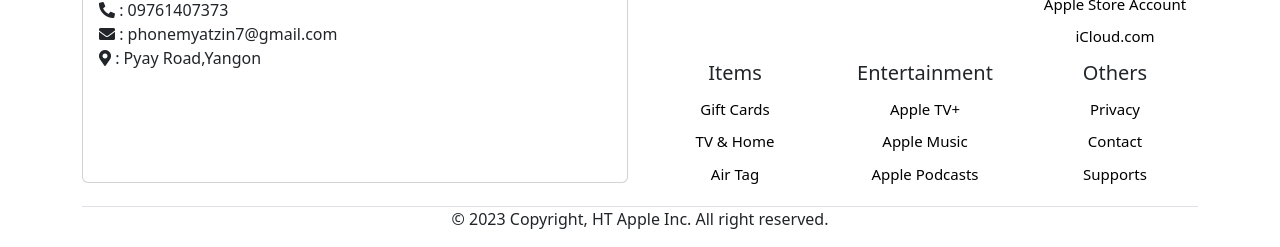
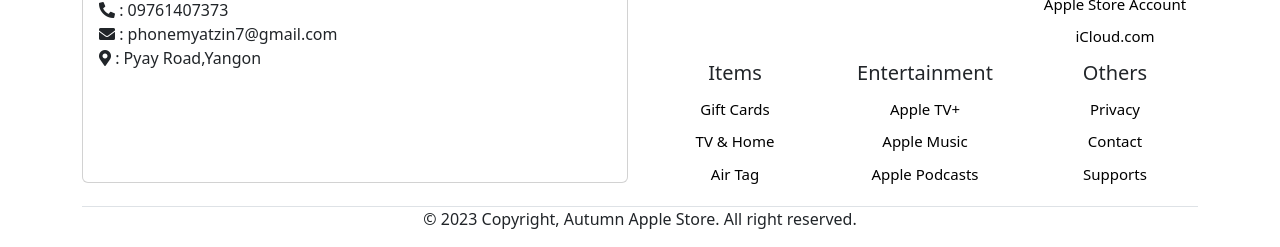
Before and after one commit to phonemyatzin7/autumn165applestore, a plain HTML site: page index.html in a window 1280 px wide. Shown: the part 5027-5274 px from the top of the page. Drawn offline with nearby package versions, Linux system fonts and the light colour scheme.

Commit message:
Update index.html

```diff
--- a/index.html
+++ b/index.html
@@ -1077,7 +1077,7 @@
             </div>
 
             <div class="text-center border-top">
-                <p>&copy; <span id="getyear"></span> Copyright, HT Apple Inc. All right reserved.</p>
+                <p>&copy; <span id="getyear"></span> Copyright, Autumn Apple Store. All right reserved.</p>
             </div>
         </div>
     </section>
```
